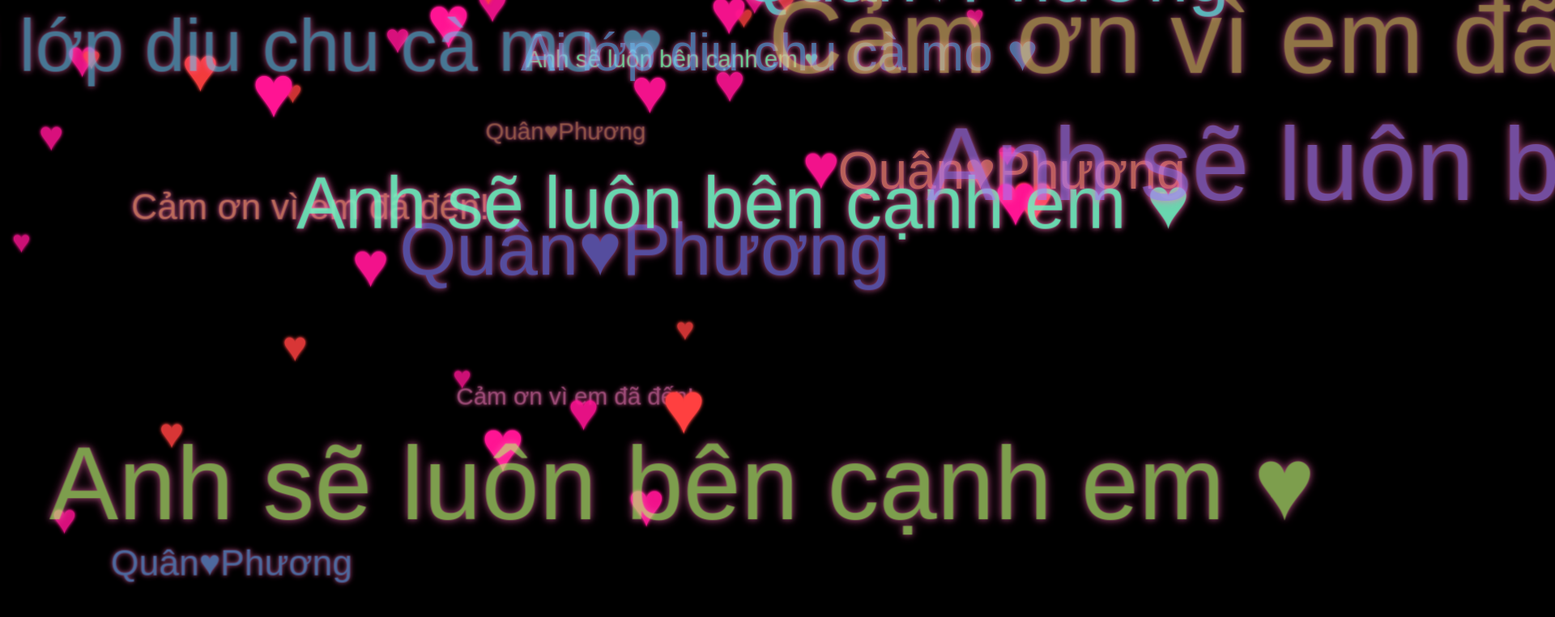
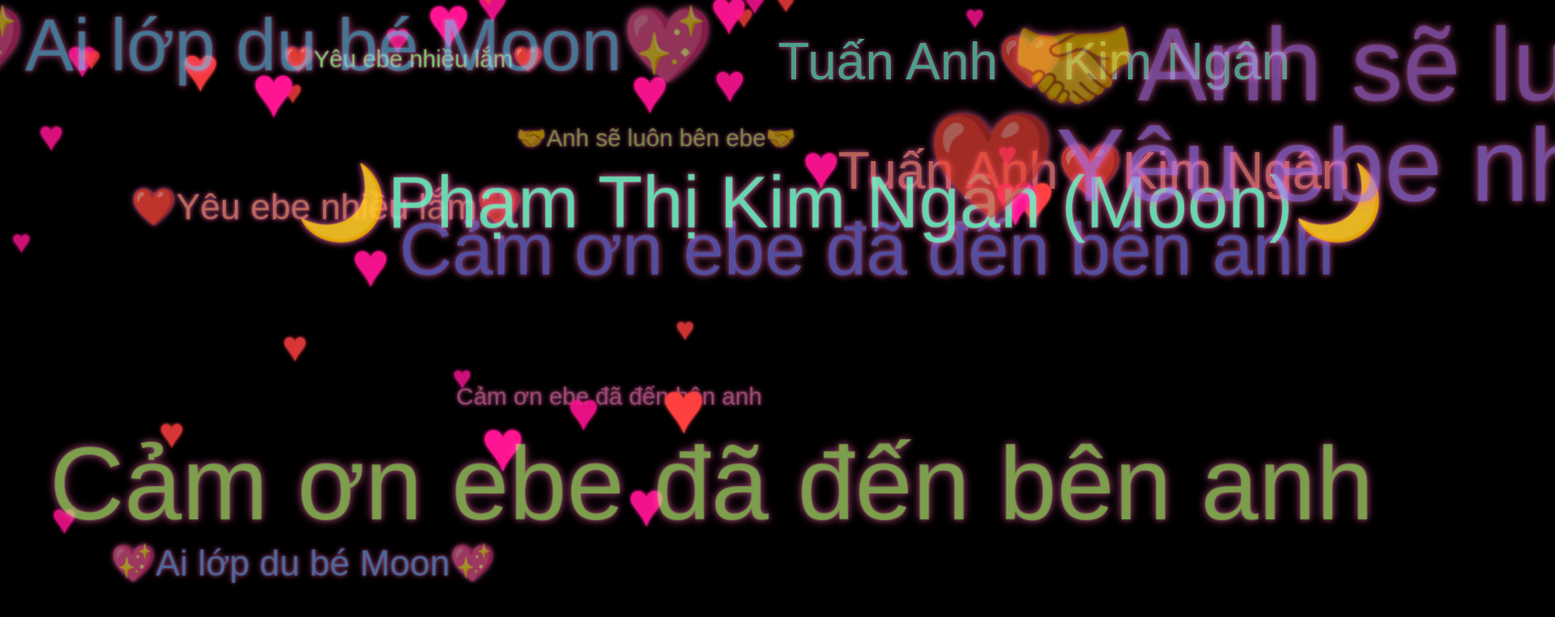
Before and after one commit to love-forever3/love32, a plain HTML site: page index.html in a window 1280 px wide. Shown: the top 762 px of the page at 81% size, 1920 px wide, since content can reach past the window. Drawn offline with Linux system fonts and the light colour scheme.

Commit message:
Update index.html

```diff
--- a/index.html
+++ b/index.html
@@ -134,10 +134,34 @@
     </audio>
     <script>
         const texts = [
-            "Cảm ơn vì em đã đến!",
-            "Ai lớp diu chu cà mo ♥",
-            "Anh sẽ luôn bên cạnh em ♥",
-            "Quân♥Phương"
+           "🌙Phạm Thị Kim Ngân (Moon)🌙",
+  "💖Ai lớp du bé Moon💖",
+  "🎉Ebe 1/6 vui vẻ nhaa🎉",
+  "Cảm ơn ebe đã đến bên anh",
+  "❤️Yêu ebe nhiều lắm❤️",
+  "🤝Anh sẽ luôn bên ebe🤝",
+  "Tuấn Anh❤️Kim Ngân",
+  "🌙Phạm Thị Kim Ngân (Moon)🌙",
+  "💖Ai lớp du bé Moon💖",
+  "🎉Ebe 1/6 vui vẻ nhaa🎉",
+  "Cảm ơn ebe đã đến bên anh",
+  "❤️Yêu ebe nhiều lắm❤️",
+  "🤝Anh sẽ luôn bên ebe🤝",
+  "Tuấn Anh❤️Kim Ngân",
+  "🌙Phạm Thị Kim Ngân (Moon)🌙",
+  "💖Ai lớp du bé Moon💖",
+  "🎉Ebe 1/6 vui vẻ nhaa🎉",
+  "Cảm ơn ebe đã đến bên anh",
+  "❤️Yêu ebe nhiều lắm❤️",
+  "🤝Anh sẽ luôn bên ebe🤝",
+  "Tuấn Anh❤️Kim Ngân",
+  "🌙Phạm Thị Kim Ngân (Moon)🌙",
+  "💖Ai lớp du bé Moon💖",
+  "🎉Ebe 1/6 vui vẻ nhaa🎉",
+  "Cảm ơn ebe đã đến bên anh",
+  "❤️Yêu ebe nhiều lắm❤️",
+  "🤝Anh sẽ luôn bên ebe🤝",
+  "Tuấn Anh❤️Kim Ngân",
         ];
 
         const scene = document.getElementById("scene");
```
